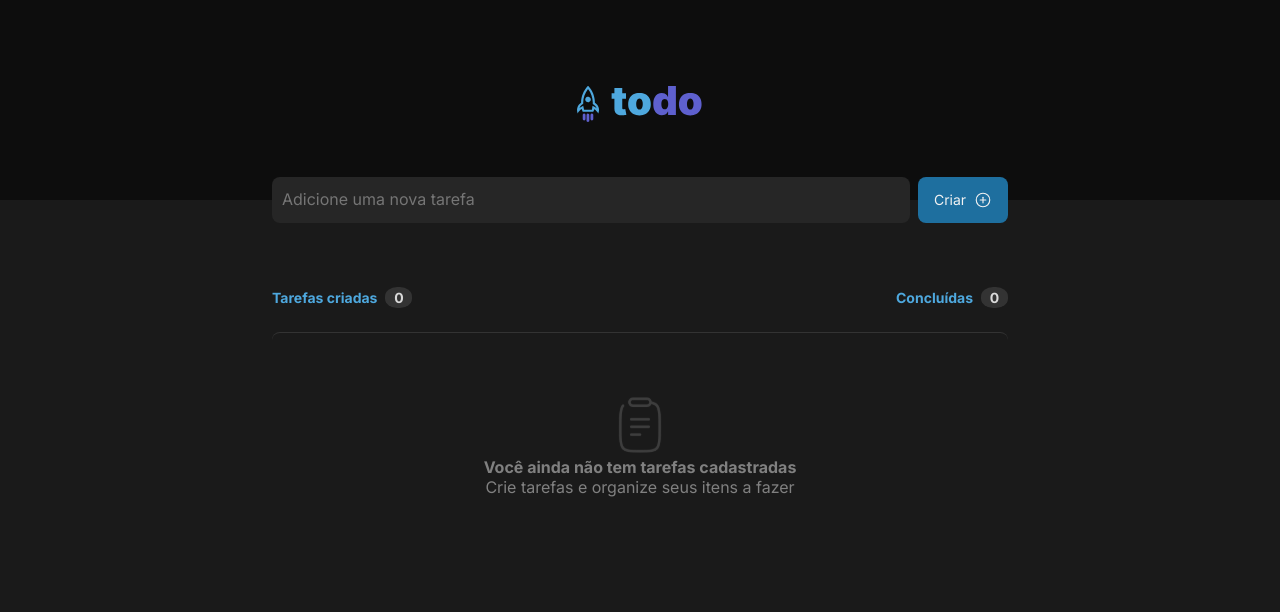
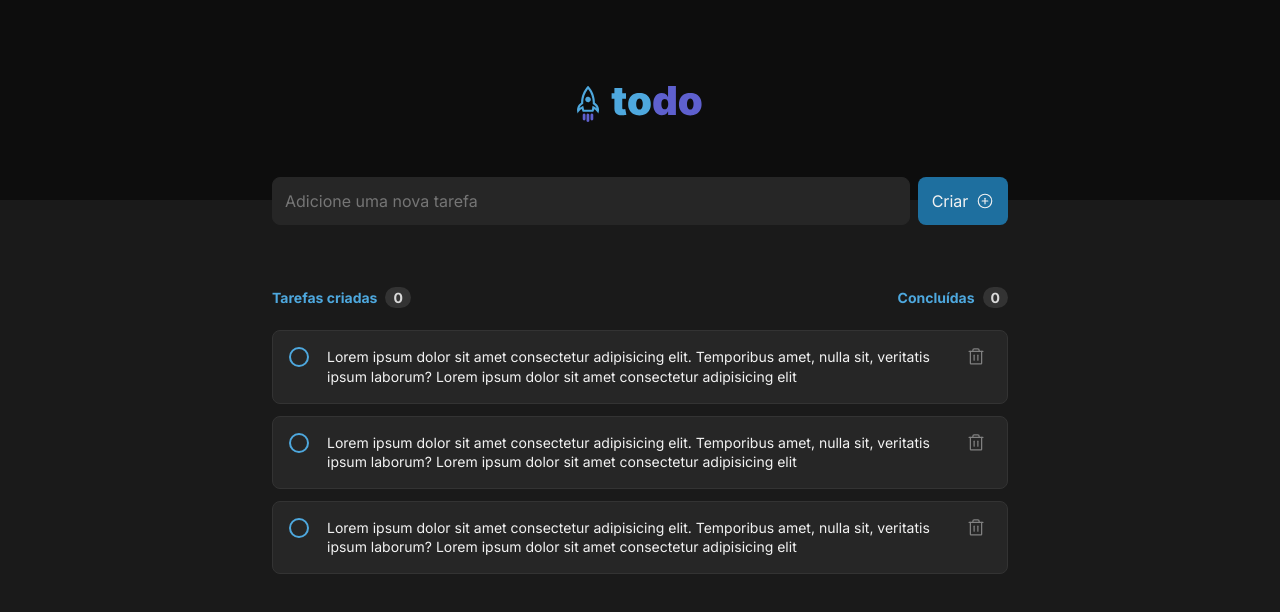
Before and after one commit to Felipe-Rasnheski/ToDoList, a React (Vite) app: page / in a window 1280 px wide. Shown: the top 612 px of the page. Built offline with nearby package versions, Linux system fonts and the light colour scheme.

Commit message:
add Task

```diff
--- a/src/App.module.css
+++ b/src/App.module.css
@@ -19,27 +19,31 @@ form {
 }
 
 input[type="text"] {
-  padding: 1rem;
+  padding: 1.2rem;
   border-radius: 8px;
   color: var(--gray-300);
   line-height: 1.6;
   background: var(--gray-500);
+  line-height: 1.4;
+  border: 1px solid var(--gray-500);
 }
 
 input[type="text"]:focus {
   color: var(--gray-100);
+  border: 1px solid var(--purple-500);
 }
 
 button[type="submit"] {
-  padding: 1rem;
+  padding: 1.2rem;
   border-radius: 8px;
-  font-size: 1.4rem;
+  font-size: 1.6rem;
   color: var(--gray-100);
   background: var(--blue-500);
   display: flex;
   align-items: center;
   justify-content: center;
   gap: .8rem;
+  transform: .1s linear;
 }
 
 button[type="submit"]:hover {
@@ -72,38 +76,35 @@ button[type="submit"] span {
 }
 
 .counter > span {
-  display: inline-block;
   text-align: center;
   color: var(--gray-200);
   background: var(--gray-400);
   margin-left: .8rem;
-  width: 2.7rem;
-  height: 2.1rem;
-  border-radius: 45%;
   padding: .2rem .8rem;
+  border-radius: 16px;
 }
 
 .tasksBox {
-  text-align: center;
-  border-top: 1px solid var(--gray-400);
   margin-top: 2.4rem;
-  border-radius: 8px;
 }
 
 .tasksHasContent {
-  padding: 6.4rem 2.4rem;
-  transform: scaleY(1);
+  transform: scaleY(0);
+  position: absolute;
 }
 
 .tasksEmpty {
-  transform: scaleY(0);
+  border-radius: 8px;
+  border-top: 1px solid var(--gray-400);
+  text-align: center;
+  padding: 6.4rem 2.4rem;
 }
 
-.tasksHasContent  p {
+.tasksEmpty  p {
   font-weight: 700;
   color: var(--gray-300);
 }
 
-.tasksHasContent span {
+.tasksEmpty span {
   font-weight: 400;
 }
--- a/src/App.tsx
+++ b/src/App.tsx
@@ -2,6 +2,7 @@ import { PlusCircle } from 'phosphor-react'
 import styles from './App.module.css'
 import Clipboard from './Assets/Clipboard.svg'
 import logo from './Assets/Logo.svg'
+import { Task } from './components/Task'
 import './Global.css'
 
 export function App() {
@@ -22,7 +23,6 @@ export function App() {
             <div className={styles.counter}>Tarefas criadas<span>0</span></div>
             <div className={styles.counter}>Concluídas<span>0</span></div>
           </div>
-        </div>
 
           <div className={styles.tasksBox}>
             <div className={styles.tasksHasContent}>
@@ -30,7 +30,14 @@ export function App() {
               <p>Você ainda não tem tarefas cadastradas</p>
               <p><span>Crie tarefas e organize seus itens a fazer</span></p>
             </div>
+
+            <Task />
+            <Task />
+            <Task />
           </div>
+        </div>
+
+
       </main>
     </div>
   )
--- /dev/null
+++ b/src/components/Task.module.css
@@ -0,0 +1,84 @@
+.task {
+  padding: 1.6rem;
+  border-radius: 8px;
+  border: 1px solid var(--gray-400);
+  background: var(--gray-500);
+  color: var(--gray-100);
+  display: flex;
+  gap: 1.2rem;
+}
+
+.checkButton {
+  height: 2rem;
+  width: 2rem;
+  border:2px solid var(--blue-300);
+  position: absolute;
+  border-radius: 50%;
+  text-align: center;
+  transition: none;
+}
+
+.checkButton:hover {
+  cursor: pointer;
+  background: var(--gray-400);
+}
+
+.checked {
+  height: 2rem;
+  width: 2rem;
+  background: var(--purple-500);
+  border-radius: 50%;
+  color: var(--gray-100);
+  transition: none;
+  margin: -.2rem 0 0 -.2rem;
+  border: 1px solid var(--purple-500);
+}
+
+.checked:hover {
+  background: var(--purple-300);
+  border: 1px solid var(--purple-300);
+}
+
+.hidden {
+  transform: scaleY(0);
+  position: absolute;
+  transition: none;
+}
+
+.task p {
+  font-size: 1.4rem;
+  margin-left: 2.6rem;
+  line-height: 1.4;
+}
+
+.textTask {
+  color: var(--gray-300);
+  text-decoration: line-through;
+}
+
+.task + .task {
+  margin-top: 1.2rem;
+}
+
+.trash {
+  padding: .5rem;
+  height: 3rem;
+  width: 3rem;
+  color: var(--gray-300);
+  transition: linear;
+  margin-top: -.5rem;
+  border-radius: 4px;
+  transition: .1s linear;
+}
+
+.trash:hover {
+  background: var(--gray-400);
+  color: var(--red);
+  cursor: pointer;
+}
+
+.task input[type="checkbox"] {
+  opacity: 0;
+  position: absolute;
+  top: 0;
+}
--- /dev/null
+++ b/src/components/Task.tsx
@@ -0,0 +1,24 @@
+import { Check, Trash } from 'phosphor-react';
+import { useState } from 'react';
+import styles from './Task.module.css';
+
+export function Task() {
+  const [isChecked, setChecked] = useState(false);
+
+  function handle() {
+    setChecked(!isChecked)
+  }
+
+  return (
+    <div className={styles.task}>
+      <label>
+        <div className={styles.checkButton}>
+          <Check className={isChecked == true ? styles.checked : styles.hidden}/>
+        </div>
+        <input type="checkbox" checked={isChecked} onChange={handle}/>
+      </label>
+      <p className={isChecked == true ? styles.textTask : styles.test}>Lorem ipsum dolor sit amet consectetur adipisicing elit. Temporibus amet, nulla sit, veritatis ipsum laborum? Lorem ipsum dolor sit amet consectetur adipisicing elit</p>
+      <i className={styles.trash}><Trash size={20} /></i>
+    </div>
+  )
+}
```
Lines whose indentation alone changed are shown as unchanged.
